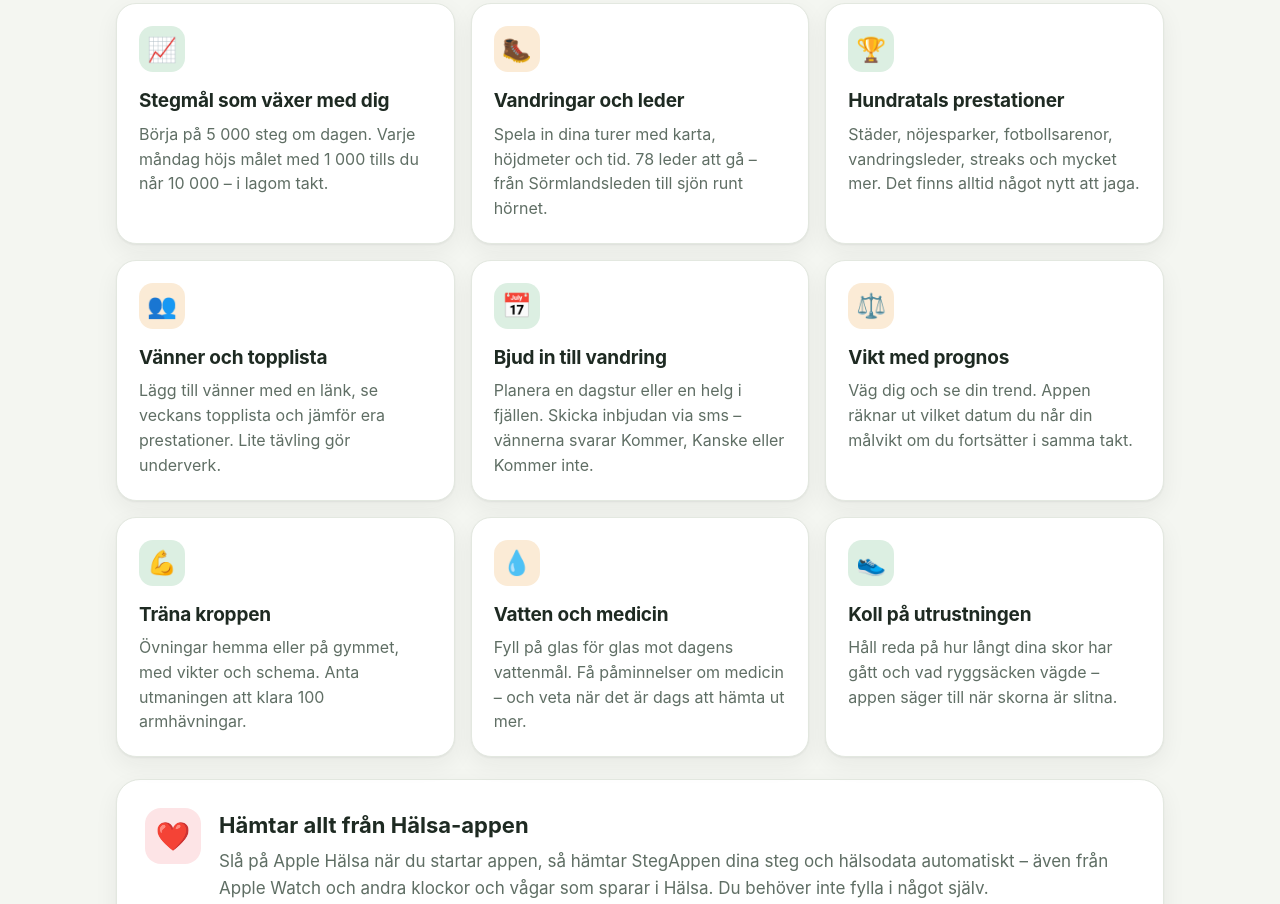
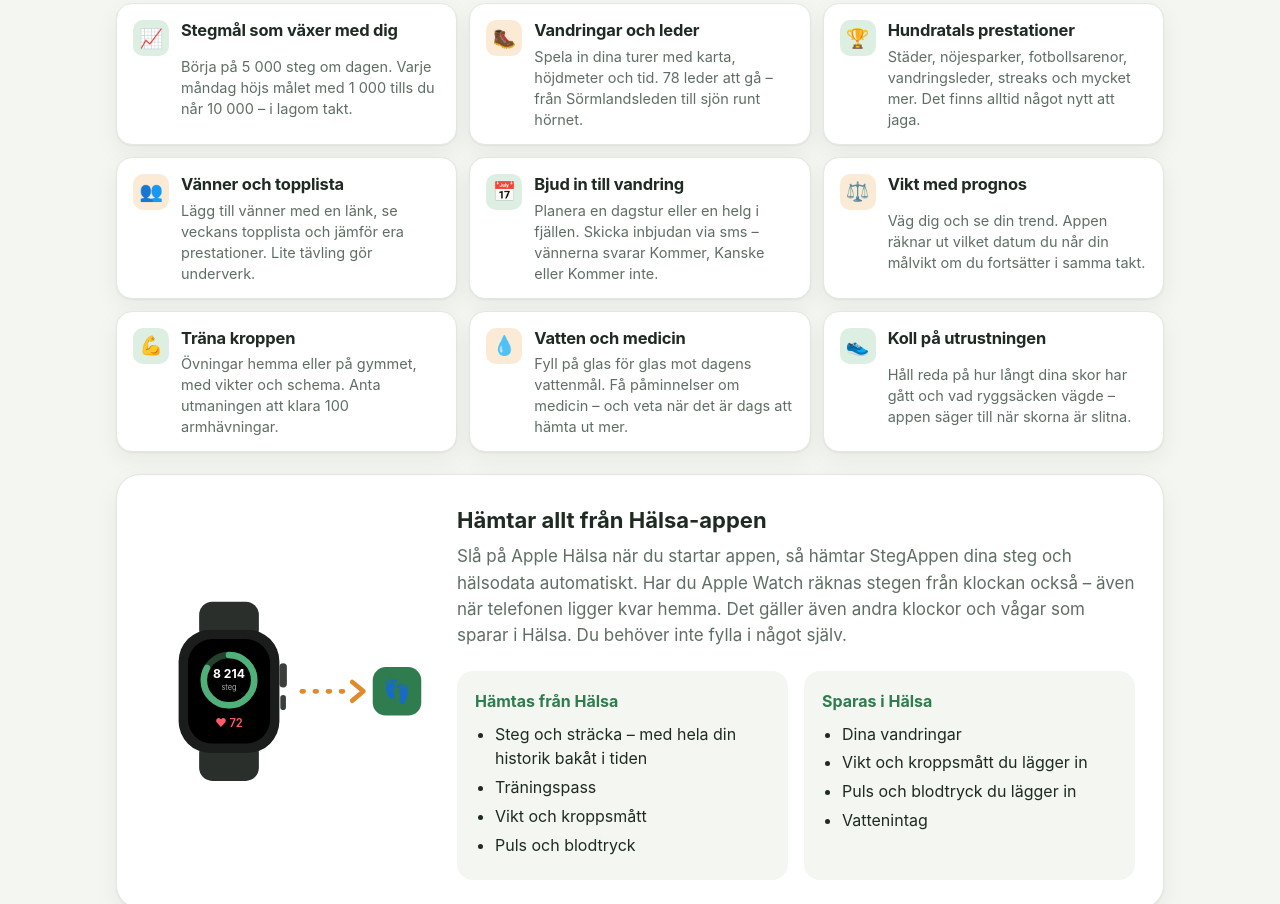
Before and after one commit to KepsPappan/kepspappan.github.io, a plain HTML site: page index.html in a window 1280 px wide. Shown: the part 913-1817 px from the top of the page. Drawn offline with Linux system fonts and the light colour scheme.

Commit message:
Klocka i Hälsa-avsnittet och mindre funktionsrutor
Co-Authored-By: Claude Opus 5.5 <noreply@anthropic.com>

```diff
--- a/index.html
+++ b/index.html
@@ -138,6 +138,14 @@
   .health ul { margin: 0; padding-left: 20px; font-size: 16px; }
   .health li { margin: 4px 0; }
   @media (max-width: 640px) { .health { padding: 20px; } .health-head { flex-direction: column; gap: 12px; } .health-cols { grid-template-columns: 1fr; } }
+  .watch { margin: 0 auto 18px; max-width: 300px; }
+  .watch svg { display: block; width: 100%; height: auto; }
+  @media (min-width: 861px) { .health { display: grid; grid-template-columns: 280px 1fr; column-gap: 32px; align-items: center; } .watch { grid-row: 1 / span 2; margin: 0; } .health-cols { grid-column: 2; } }
+  .grid { gap: 12px; }
+  .grid .card { padding: 14px 16px; border-radius: 16px; display: grid; grid-template-columns: 36px 1fr; column-gap: 12px; align-items: start; }
+  .grid .card .ic { width: 36px; height: 36px; border-radius: 10px; font-size: 19px; margin: 2px 0 0; grid-row: span 2; }
+  .grid .card h3 { font-size: 16.5px; margin: 0 0 2px; }
+  .grid .card p { font-size: 14.5px; line-height: 1.45; }
 </style>
 </head>
 <body>
@@ -197,11 +205,30 @@
         <div class="card"><div class="ic">👟</div><h3>Koll på utrustningen</h3><p>Håll reda på hur långt dina skor har gått och vad ryggsäcken vägde – appen säger till när skorna är slitna.</p></div>
       </div>
       <div class="health">
+        <figure class="watch" aria-label="Illustration: en klocka visar steg och puls som hamnar i StegAppen">
+          <svg viewBox="0 0 300 200" role="img" xmlns="http://www.w3.org/2000/svg">
+            <title>Steg och puls från klockan hamnar i StegAppen</title>
+            <rect x="58" y="4" width="64" height="44" rx="14" fill="#2B2F2C"/>
+            <rect x="58" y="152" width="64" height="44" rx="14" fill="#2B2F2C"/>
+            <rect x="36" y="34" width="108" height="132" rx="34" fill="#1B1D1C"/>
+            <rect x="144" y="70" width="8" height="26" rx="4" fill="#3A3F3B"/>
+            <rect x="145" y="104" width="6" height="16" rx="3" fill="#3A3F3B"/>
+            <rect x="46" y="44" width="88" height="112" rx="26" fill="#000"/>
+            <circle cx="90" cy="88" r="27" fill="none" stroke="#24402F" stroke-width="7"/>
+            <circle cx="90" cy="88" r="27" fill="none" stroke="#4FB07A" stroke-width="7" stroke-linecap="round" stroke-dasharray="140 170" transform="rotate(-90 90 88)"/>
+            <text x="90" y="86" text-anchor="middle" font-family="-apple-system,Helvetica,Arial,sans-serif" font-size="13" font-weight="700" fill="#fff">8 214</text>
+            <text x="90" y="99" text-anchor="middle" font-family="-apple-system,Helvetica,Arial,sans-serif" font-size="8" fill="#A2AFA6">steg</text>
+            <text x="90" y="138" text-anchor="middle" font-family="-apple-system,Helvetica,Arial,sans-serif" font-size="12" font-weight="600" fill="#FF5A67">♥ 72</text>
+            <path d="M168 100 h56" stroke="#E08A2C" stroke-width="5" stroke-linecap="round" stroke-dasharray="2 12"/>
+            <path d="M222 90 l12 10 l-12 10" fill="none" stroke="#E08A2C" stroke-width="5" stroke-linecap="round" stroke-linejoin="round"/>
+            <rect x="244" y="74" width="52" height="52" rx="14" fill="#2F7D4F"/>
+            <text x="270" y="108" text-anchor="middle" font-size="24">👣</text>
+          </svg>
+        </figure>
         <div class="health-head">
-          <div class="health-ic" aria-hidden="true">❤️</div>
           <div>
             <h3>Hämtar allt från Hälsa-appen</h3>
-            <p>Slå på Apple Hälsa när du startar appen, så hämtar StegAppen dina steg och hälsodata automatiskt – även från Apple Watch och andra klockor och vågar som sparar i Hälsa. Du behöver inte fylla i något själv.</p>
+            <p>Slå på Apple Hälsa när du startar appen, så hämtar StegAppen dina steg och hälsodata automatiskt. Har du Apple Watch räknas stegen från klockan också – även när telefonen ligger kvar hemma. Det gäller även andra klockor och vågar som sparar i Hälsa. Du behöver inte fylla i något själv.</p>
           </div>
         </div>
         <div class="health-cols">
```
